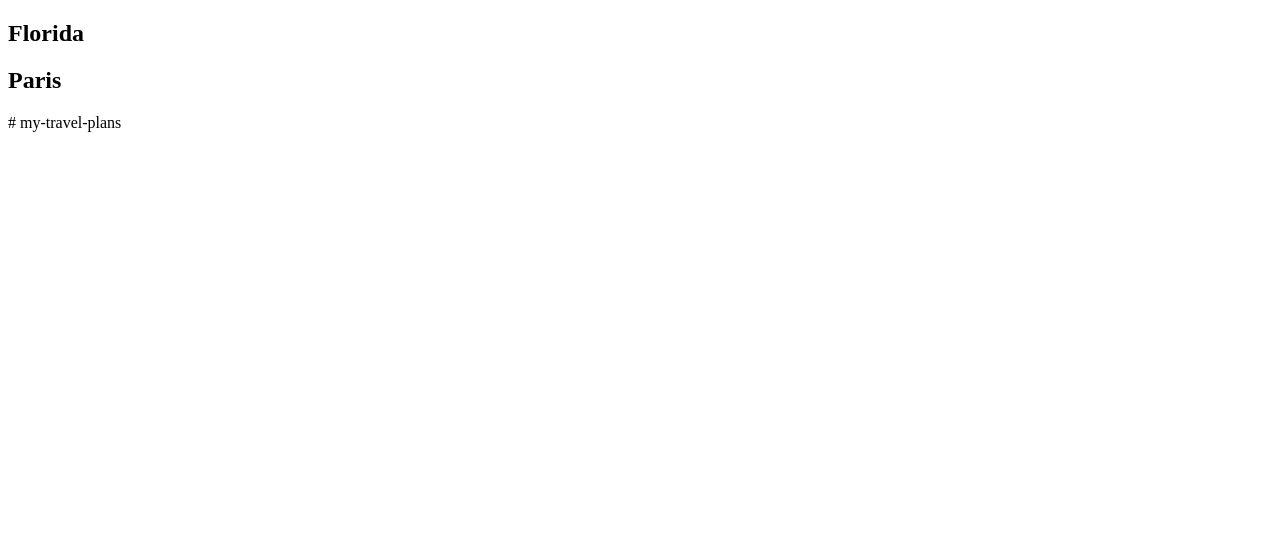
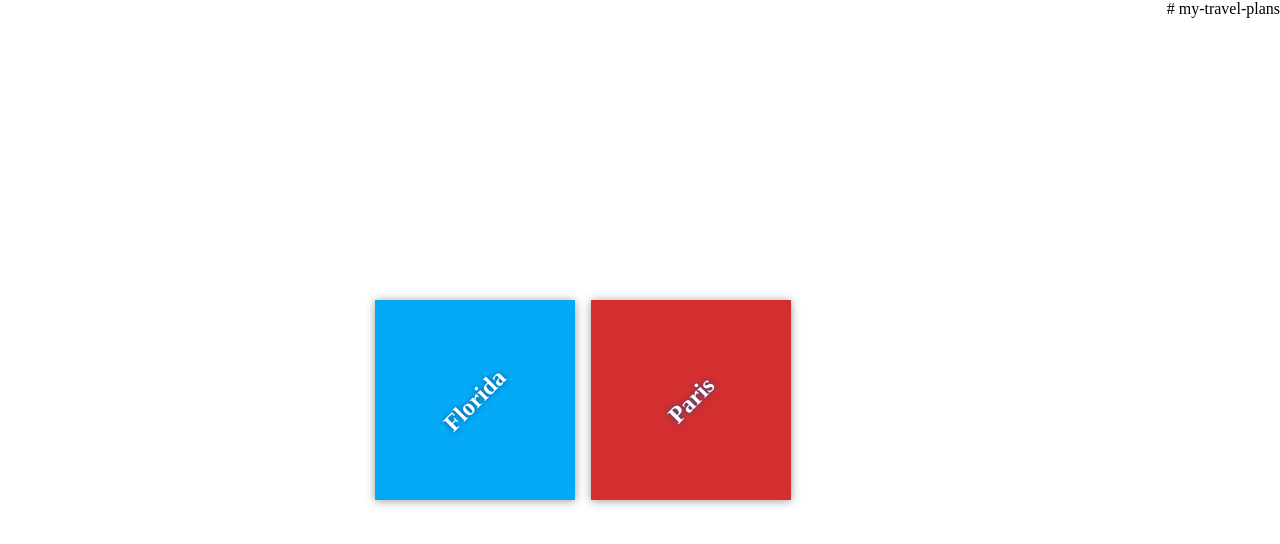
Before and after one commit to wejdanbab10/my-travel-plans, a plain HTML site: page index.html in a window 1280 px wide. Drawn offline with Linux system fonts and the light colour scheme; files that its build step writes are made by us from their sources.

Commit message:
Update app.css

```diff
--- a/app.css
+++ b/app.css
@@ -1 +1,55 @@
-# my-travel-plans
+html {
+    box-sizing: border-box;
+    height: 100%;
+}
+
+*,
+*::before,
+*::after {
+    box-sizing: inherit;
+}
+
+body {
+    display: flex;
+    margin: 0;
+    height: 100%;
+}
+
+.container {
+    margin: auto;
+    padding: 1em;
+    width: 80%;
+}
+
+.destination-container {
+    display: flex;
+    flex-flow: wrap;
+    justify-content: center;
+}
+
+.destination {
+    background: #03a9f4;
+    box-shadow: 0 1px 9px 0 rgba(0, 0, 0, 0.4);
+    color: white;
+    margin: 0.5em;
+    min-height: 200px;
+    flex: 0 1 200px;
+    display: flex;
+    justify-content: center;
+    align-items: center;
+    text-align: center;
+}
+
+h2 {
+    margin: 0;
+    transform: rotate(-45deg);
+    text-shadow: 0 0 5px #01579b;
+}
+
+#florida {
+    background-color: #03a9f4;
+}
+
+#paris {
+    background-color: #d32f2f;
+}
```
